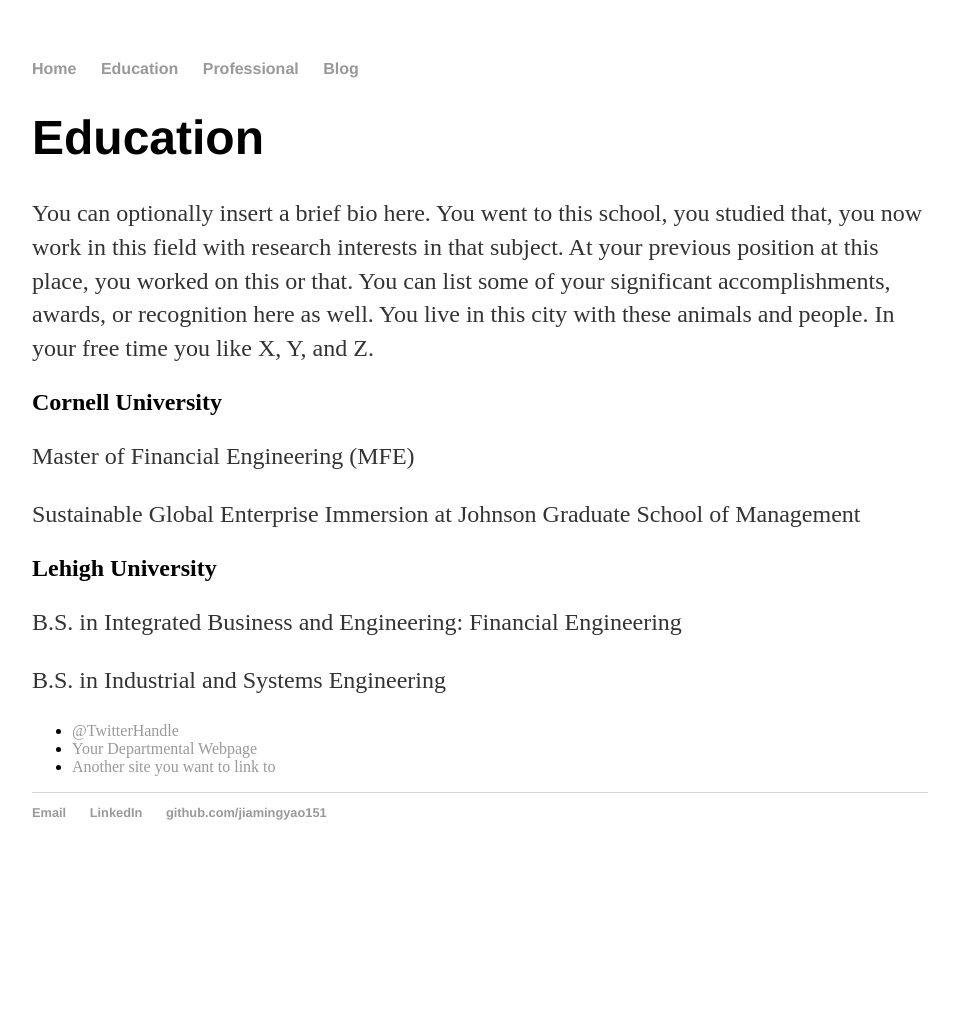
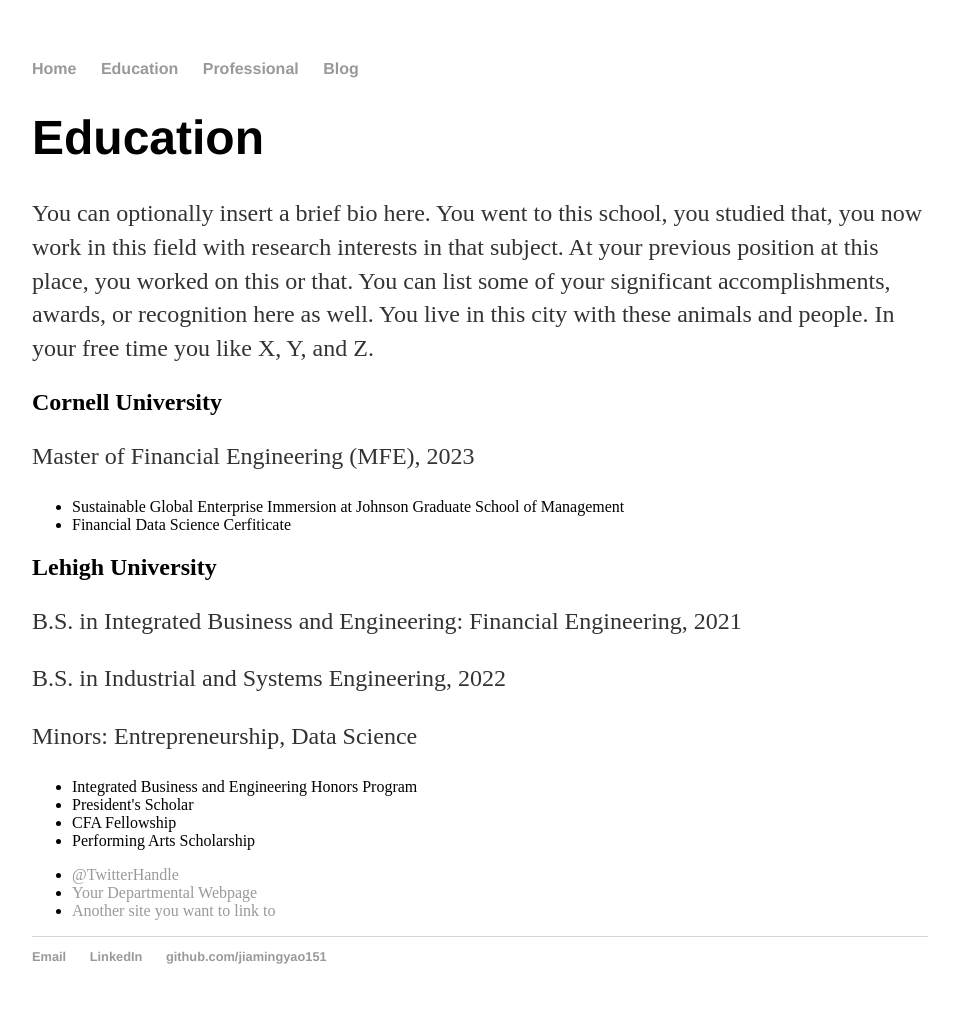
Before and after one commit to jiamingyao151/jiamingyao151.github.io, a Jekyll site: the page built from education/index.html, in a window 1280 px wide. Shown: the whole page, without its empty margins (160-1119 px from the left). Built offline with Jekyll 4.4.1, drawn with Linux system fonts in a browser that asks for light colours; before the commit the page ends 900 px from its top, so only the background shows below that.

Commit message:
Update index.html

```diff
--- a/education/index.html
+++ b/education/index.html
@@ -9,16 +9,23 @@
 
 
 	<h2> Cornell University</h2>
- 		<p> Master of Financial Engineering (MFE)</p>
-		<p> Sustainable Global Enterprise Immersion at Johnson Graduate School of Management
+	   <p> Master of Financial Engineering (MFE), 2023</p>
+	<ul>
+		<li>Sustainable Global Enterprise Immersion at Johnson Graduate School of Management</li>
+		<li>Financial Data Science Cerfiticate</li>
+	</ul>
 
 
  	 <h2> Lehigh University</h2>
- 		 <p> B.S. in Integrated Business and Engineering: Financial Engineering</p>
-  		<p> B.S. in Industrial and Systems Engineering</p>
-
-
-
+ 		<p> B.S. in Integrated Business and Engineering: Financial Engineering, 2021</p>
+  		<p> B.S. in Industrial and Systems Engineering, 2022</p>
+		<p> Minors: Entrepreneurship, Data Science</p>
+	<ul>
+		<li>Integrated Business and Engineering Honors Program</li>
+		<li>President's Scholar</li>
+		<li>CFA Fellowship</li>
+		<li>Performing Arts Scholarship</li>
+	</ul>
 
 
 
```
